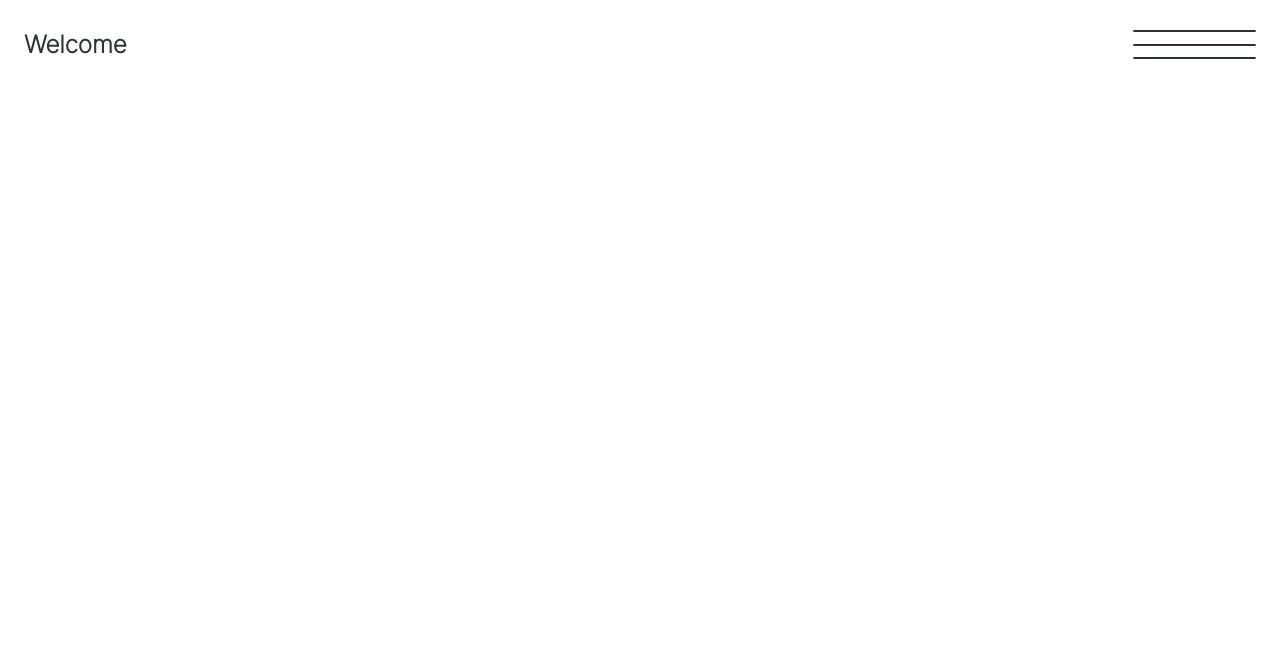
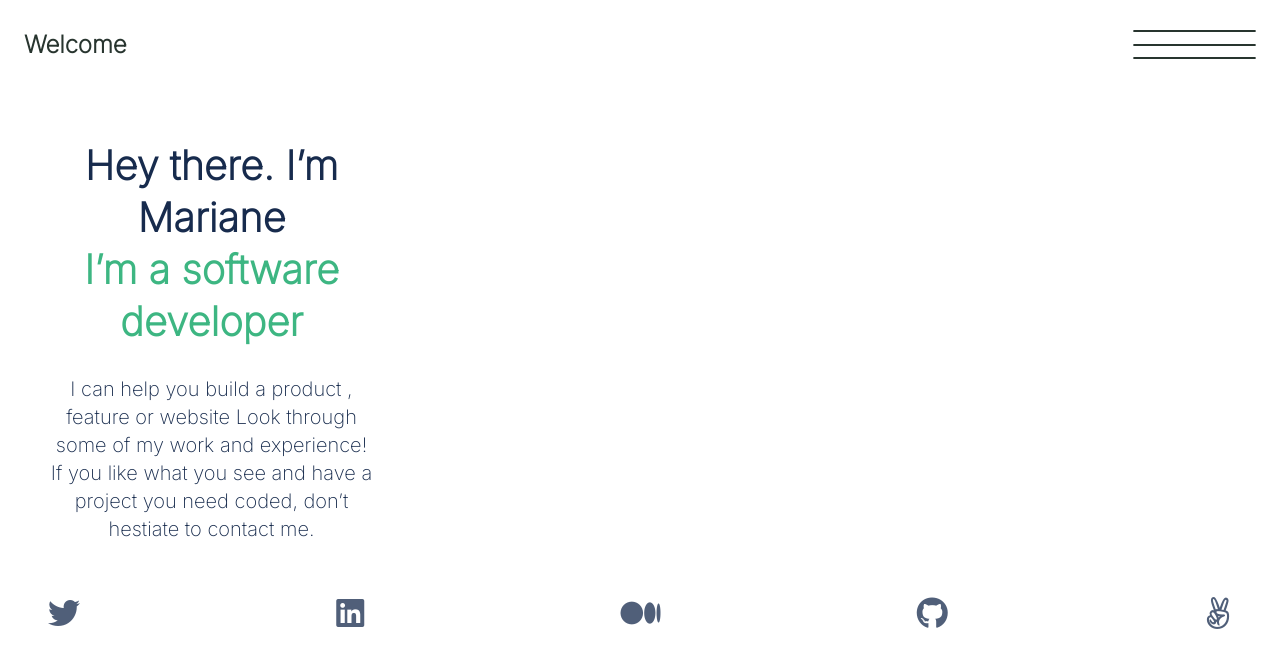
Before and after one commit to usorfaitheloho/My-Portfolio, a website: page index.html in a window 1280 px wide. Drawn offline with Linux system fonts and the light colour scheme.

Commit message:
create-headline-section

```diff
--- a/index.html
+++ b/index.html
@@ -7,6 +7,9 @@
     <link rel="preconnect" href="https://fonts.googleapis.com">
 <link rel="preconnect" href="https://fonts.gstatic.com" crossorigin>
 <link href="https://fonts.googleapis.com/css2?family=Inter:wght@200&display=swap" rel="stylesheet">
+<link rel="stylesheet"
+      href="https://cdnjs.cloudflare.com/ajax/libs/font-awesome/6.0.0-beta3/css/all.min.css"
+    />
 <link rel="stylesheet" href="./styles/utility.css">
 <link rel="stylesheet" href="./styles/style.css">
     <title>My portfolio</title>
@@ -27,6 +30,19 @@
             </nav>
 
         </header>
+        <section class="headline-desc">
+            <h1>Hey there. I’m Mariane<br/>
+                <span>I’m a software developer</span></h1>
+            <p> I can help you build a product , feature or website Look through some of my work and experience! If you like what you see and have a project you need coded,
+                don’t hestiate to contact me.</p>
+            <ul class="social-links ">
+                <li><a href="#twitter"><i class="fab fa-twitter fa-2x"></i></a></li>
+            <li><a href="#linkedin"><i class="fab fa-linkedin fa-2x"></i></a></li>
+              <li><a href="#medium"><i class="fab fa-medium-m fa-2x"></i></a></li>
+              <li><a href="#github"><i class="fab fa-github fa-2x"></i></a></li>
+                <li><a href="#angelist"><i class="fab fa-angellist fa-2x"></i></a></li>
+            </ul>
+        </section>
     </div>
 </body>
 </html>
--- a/styles/style.css
+++ b/styles/style.css
@@ -16,3 +16,7 @@ header {
 nav {
   width: 10%;
 }
+
+section {
+  padding: 66px 24px 24px 24px;
+}
--- a/styles/utility.css
+++ b/styles/utility.css
@@ -1,3 +1,7 @@
+ul {
+  list-style: none;
+}
+
 .wrapper {
   padding: 30px 24px 10px 24px;
 }
@@ -19,9 +23,70 @@
 .nav-bar {
   display: flex;
   justify-content: space-between;
+  text-decoration: none;
 }
 
 .logo a {
+  color: #28352f;
   text-decoration: none;
-  color: #28352f;
 }
+
+.headline-desc h1 {
+  height: 192px;
+  width: 327px;
+  left: 24px;
+  top: 64px;
+  padding: 15px 24px 63px 24px;
+  font-size: 40px;
+  font-style: normal;
+  line-height: 52px;
+  letter-spacing: 0;
+  text-align: center;
+  color: #172b4d;
+}
+
+.headline-desc h1 span {
+  color: #3db682;
+}
+
+.headline-desc p {
+  position: static;
+  width: 327px;
+  height: 164px;
+  left: 24px;
+  top: 314px;
+  font-size: 20px;
+  line-height: 28px;
+  text-align: center;
+  color: #172b4d;
+  flex: none;
+  order: 1;
+  flex-grow: 0;
+  margin: 58px 0;
+}
+
+.headline-desc h1 p {
+  position: static;
+  width: 327px;
+  height: 164px;
+  left: 24px;
+  top: 314px;
+  font-size: 20px;
+  line-height: 28px;
+  text-align: center;
+  color: #172b4d;
+}
+
+.social-links {
+  display: flex;
+  flex-direction: row;
+  left: 27.31%;
+  right: 67.36%;
+  top: 73.83%;
+  bottom: 23.42%;
+  justify-content: space-between;
+}
+
+.social-links i {
+  color: #505f79;
+}
```
